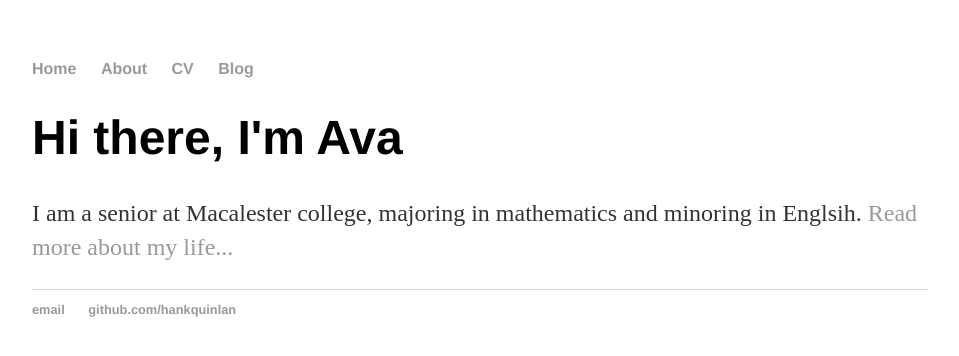
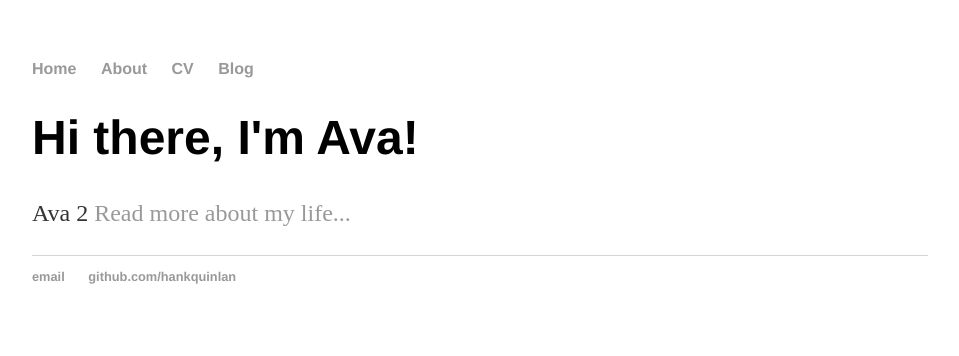
Before and after one commit to avacutler/----, a Jekyll site: the page built from index.html, in a window 1280 px wide. Shown: the top 356 px of the page, without its empty margins (160-1119 px from the left). Built offline with Jekyll 4.4.1, drawn with Linux system fonts in a browser that asks for light colours.

Commit message:
Update index.html
New commit

```diff
--- a/index.html
+++ b/index.html
@@ -1,30 +1,8 @@
-<!DOCTYPE html>
-<html>
-	<head>
-		<title>Ava Cutler</title>
-		<!-- link to main stylesheet -->
-		<link rel="stylesheet" type="text/css" href="/css/main.css">
-	</head>
-	<body>
-		<nav>
-    		<ul>
-        		<li><a href="/">Home</a></li>
-	        	<li><a href="/about">About</a></li>
-        		<li><a href="/cv">CV</a></li>
-        		<li><a href="/blog">Blog</a></li>
-    		</ul>
-		</nav>
-		<div class="container">
-    		<div class="blurb">
-        		<h1>Hi there, I'm Ava</h1>
-				<p>I am a senior at Macalester college, majoring in mathematics and minoring in Englsih. <a href="/about">Read more about my life...</a></p>
-    		</div><!-- /.blurb -->
-		</div><!-- /.container -->
-		<footer>
-    		<ul>
-        		<li><a href="mailto:hankquinlanhub@gmail.com">email</a></li>
-        		<li><a href="https://github.com/hankquinlan">github.com/hankquinlan</a></li>
-			</ul>
-		</footer>
-	</body>
-</html>
+---
+layout: default
+title: Hank Quinlan, Horrible Cop
+---
+<div class="blurb">
+	<h1>Hi there, I'm Ava!</h1>
+	<p>Ava 2 <a href="/about">Read more about my life...</a></p>
+</div><!-- /.blurb -->
```
